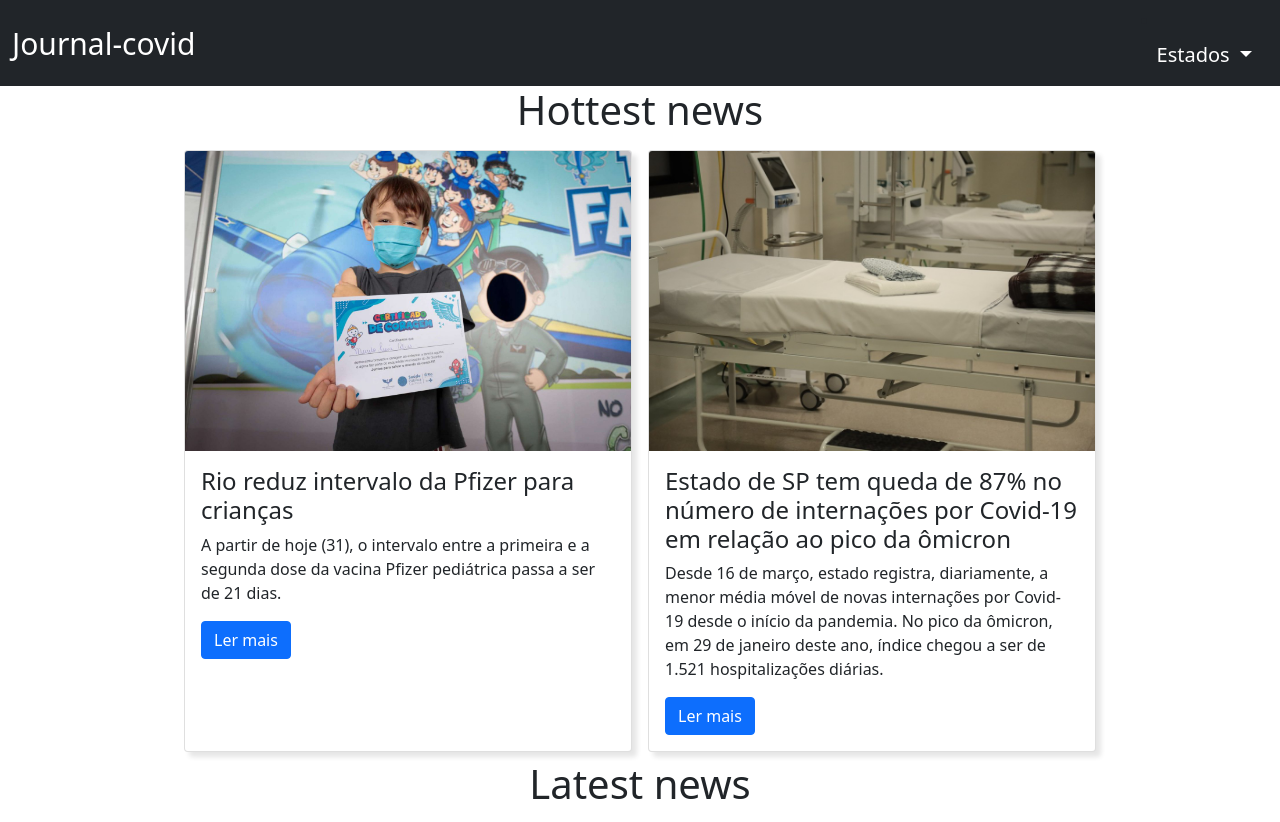
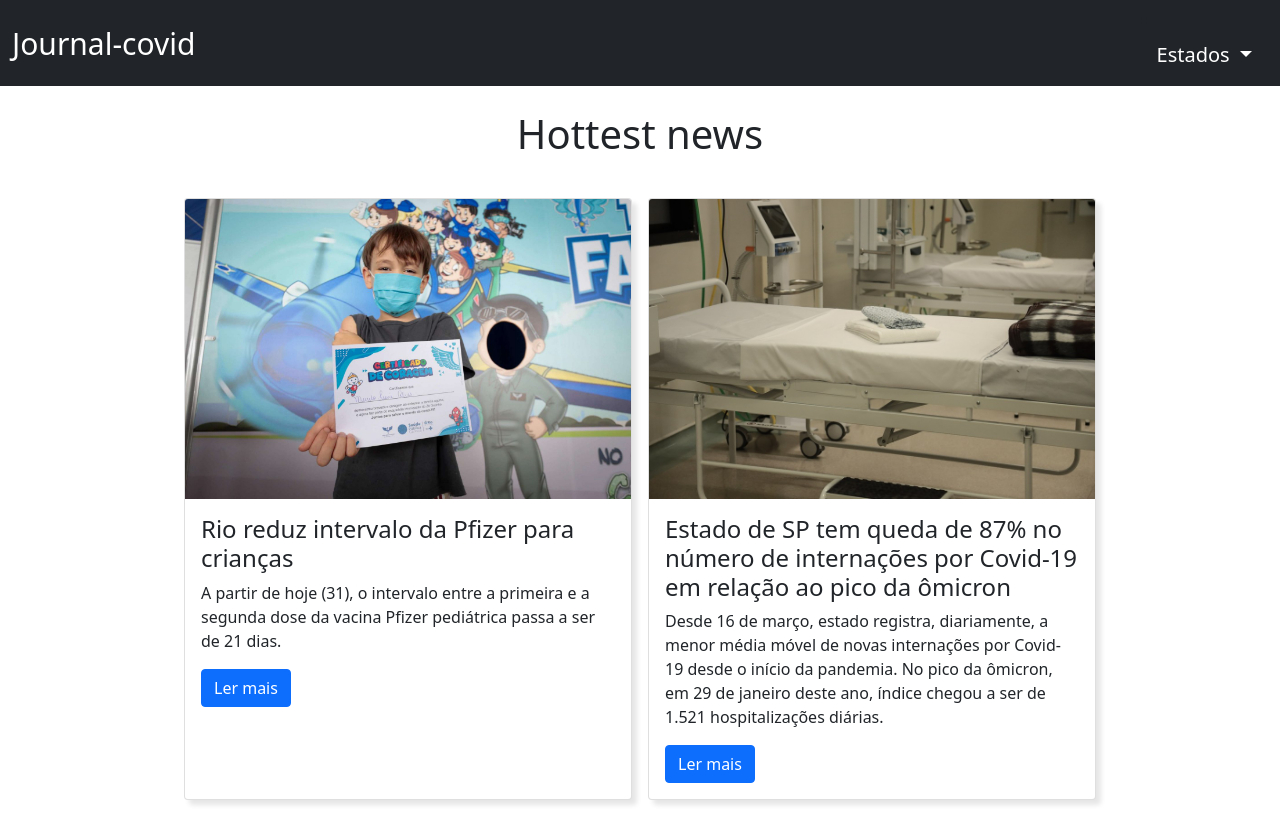
Before and after one commit to KolzzII/covid-19-journal, a Flask app: page / in a window 1280 px wide. Shown: the top 822 px of the page. Run offline with Flask 2, Linux system fonts and the light colour scheme.

Commit message:
style: adiciona espaçamento nas categorias

```diff
--- a/templates/index.html
+++ b/templates/index.html
@@ -1,7 +1,7 @@
 {% extends "base.html"%}
 {% block content %}
 <div class="container">
-    <h1 class="text-center">Hottest news</h1>
+    <h1 class="text-center p-4">Hottest news</h1>
     <div class="d-flex flex-wrap justify-content-center">
         {% for noticia in noticias %}
         {% for i in noticia %}
@@ -20,7 +20,7 @@
         {% endfor %}
         {% endfor %}
     </div>
-    <h1 class="text-center">Latest news</h1>
+    <h1 class="text-center p-4">Latest news</h1>
     <div class="d-flex flex-wrap justify-content-center">
         {% for noticia in noticias %}
         {% for i in noticia %}
```
